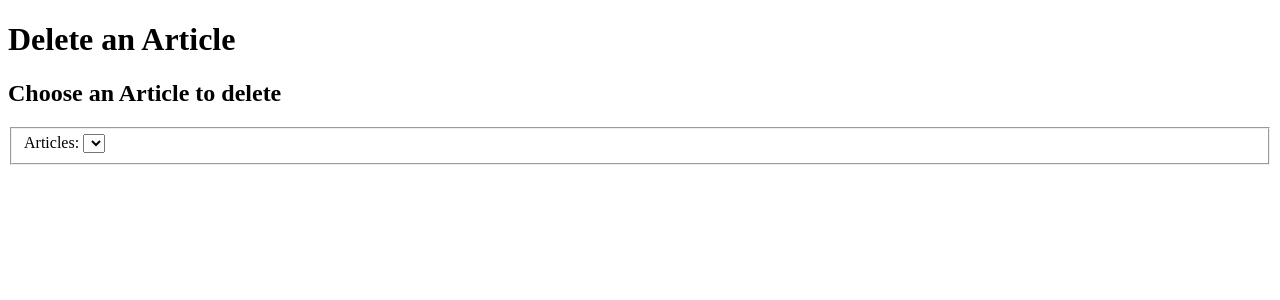
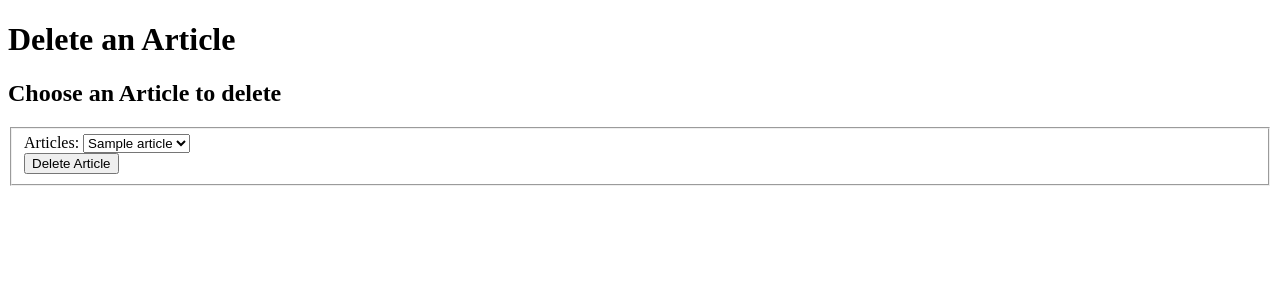
Before and after one commit to divinehoney/Hand-in-2-Flask, a Flask app: page /deletearticle in a window 1280 px wide. Shown: the part 58-358 px from the top of the page. Run offline with Flask 3, Linux system fonts and the light colour scheme; tables that the repository leaves empty hold one stand-in row (values such as "Sample post"); lists and menus that the app fills with data are empty.

Commit message:
fix deleting articles

```diff
--- a/app/articles/routes.py
+++ b/app/articles/routes.py
@@ -1,6 +1,7 @@
-from flask import Blueprint, render_template, request, current_app
+from flask import Blueprint, render_template, request, current_app, redirect, url_for
 from .models import Article
 from .services.create_article import create_article
+from .services.delete_article import delete_article
 
 blueprint = Blueprint('articles', __name__)
 
@@ -39,7 +40,12 @@
 
         return render_template('articles/new.html', error = error)
 
-@blueprint.get('/deletearticle')
-def get_delete_article():
+@blueprint.route('/deletearticle', methods=["POST", "GET"])
+def delete_article_by_user():
     all_articles = Article.query.all()
+    if request.method == "POST":
+        delete_article(request.form)
+        return redirect(url_for('articles.delete_article_by_user'))
+
+
     return render_template('articles/delete.html', html_articles = all_articles)
--- /dev/null
+++ b/app/articles/services/delete_article.py
@@ -0,0 +1,6 @@
+from app.articles.models import Article
+
+def delete_article(form_data):
+    title = form_data.get('articles')
+    article_to_delete = Article.query.filter_by(title=title).first()
+    article_to_delete.delete()
--- a/app/templates/articles/delete.html
+++ b/app/templates/articles/delete.html
@@ -11,7 +11,7 @@
         <div>
             <label for="articles">Articles:</label>
             <select id="articles" name="articles">
-                {% for article in html_articles.items %}
+                {% for article in html_articles %}
                 <option value="{{ article.title }}">{{ article.title }}</option>
                 {% endfor %}
             </select>
@@ -19,6 +19,7 @@
         {% if error %}
         <p style="color: tomato;">{{ error }}</p>
         {% endif %}
+        <input type="submit" value="Delete Article">
     </fieldset>
   </form>
 
```
